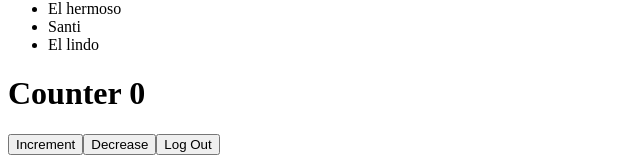
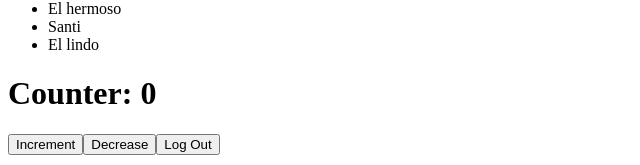
Before and after one commit to isantiagojaramillo/Learnin-ReactJS, a React (Vite) app: page / in a window 1280 px wide. Shown: the part 231-396 px from the top of the page, without its empty margins (0-640 px from the left). Built offline with nearby package versions, Linux system fonts and the light colour scheme.

Commit message:
converting a class component to a functional component

```diff
--- /dev/null
+++ b/src/components/FunctionalCounter.jsx
@@ -0,0 +1,16 @@
+import React, {useState} from 'react'
+
+export const FunctionalCounter = (props) => {
+
+    const [account, changeAccount] = useState(0);
+    const increase = (quantity) => {changeAccount(account + quantity);}
+    const decrease = (quantity) => {changeAccount(account - quantity);}
+
+  return (
+    <>
+        <h1>Counter: {account} </h1>
+        <button onClick={() => increase(props.increaseQuantity)}>Increment</button>
+        <button onClick={() => decrease(props.decreaseQuantity)}>Decrease</button>
+    </>
+  )
+}
--- a/src/main.jsx
+++ b/src/main.jsx
@@ -2,6 +2,7 @@ import React, {useState} from 'react';
 import { StrictMode } from 'react';
 import ReactDOM from 'react-dom/client';
 import ClassCounter, {  } from "./components/ClassCounter";
+import { FunctionalCounter } from "./components/FunctionalCounter";
 
 // Exported Components
 import  { User  }  from "./components/User";
@@ -17,7 +18,8 @@ const App = () => {
     {session === true ?
       <>
         <User />
-        <ClassCounter increaseQuantity={100} decreaseQuantity={20} />
+        <FunctionalCounter increaseQuantity={100} decreaseQuantity={20} />
+        {/* <ClassCounter increaseQuantity={100} decreaseQuantity={20} /> */}
         <button onClick={() => changeSessionState(false)}>Log Out</button>
       </>
     :
```
